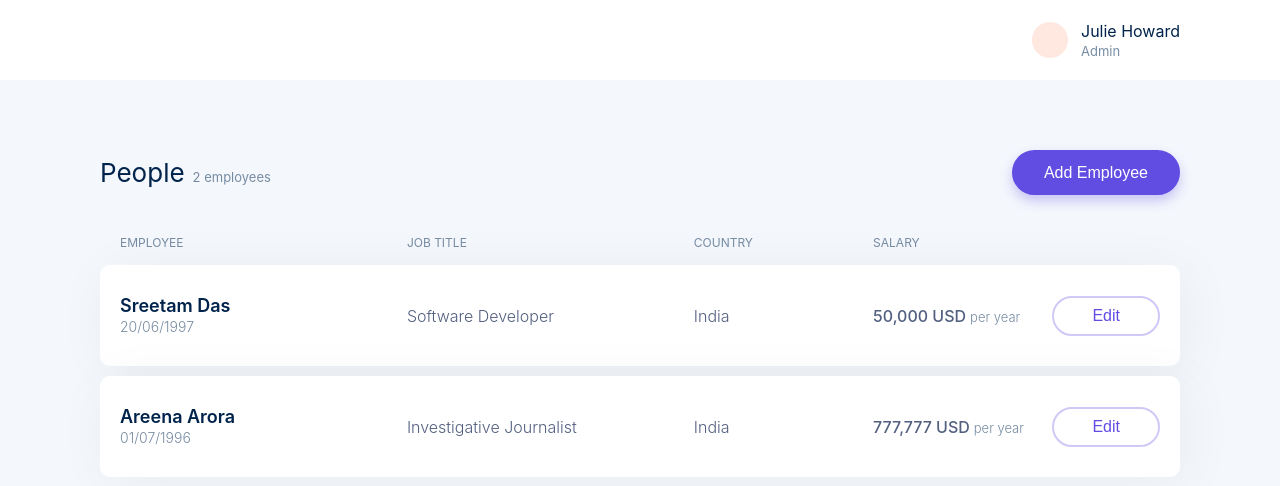
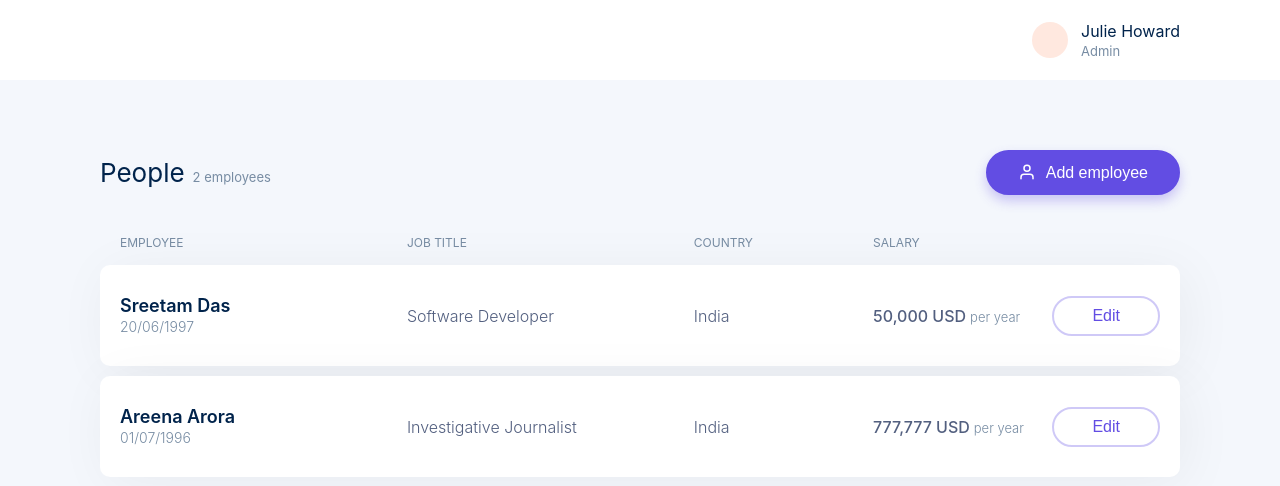
Before and after one commit to sreetamdas/remote-frontend-code-challenge, a Next.js app: page / in a window 1280 px wide. Shown: the top 486 px of the page. Built offline with nearby package versions, Linux system fonts and the light colour scheme.

Commit message:
improvement: add user icon to Add employee button

```diff
--- a/src/pages/index.tsx
+++ b/src/pages/index.tsx
@@ -35,8 +35,32 @@ const Home = () => {
 						</span>
 					</div>
 					<Link href="/update">
-						<StyledButton primary dropShadow size="large">
-							Add Employee
+						<StyledButton
+							primary
+							dropShadow
+							size="large"
+							style={{
+								display: "grid",
+								gridTemplateColumns: "max-content 1fr",
+								alignContent: "center",
+								gridGap: "10px",
+							}}
+						>
+							<svg
+								xmlns="http://www.w3.org/2000/svg"
+								width="18"
+								height="18"
+								viewBox="0 0 24 24"
+								fill="none"
+								stroke="currentColor"
+								strokeWidth="2"
+								strokeLinecap="round"
+								strokeLinejoin="round"
+							>
+								<path d="M20 21v-2a4 4 0 0 0-4-4H8a4 4 0 0 0-4 4v2"></path>
+								<circle cx="12" cy="7" r="4"></circle>
+							</svg>
+							Add employee
 						</StyledButton>
 					</Link>
 				</PeopleListActionBar>
```
